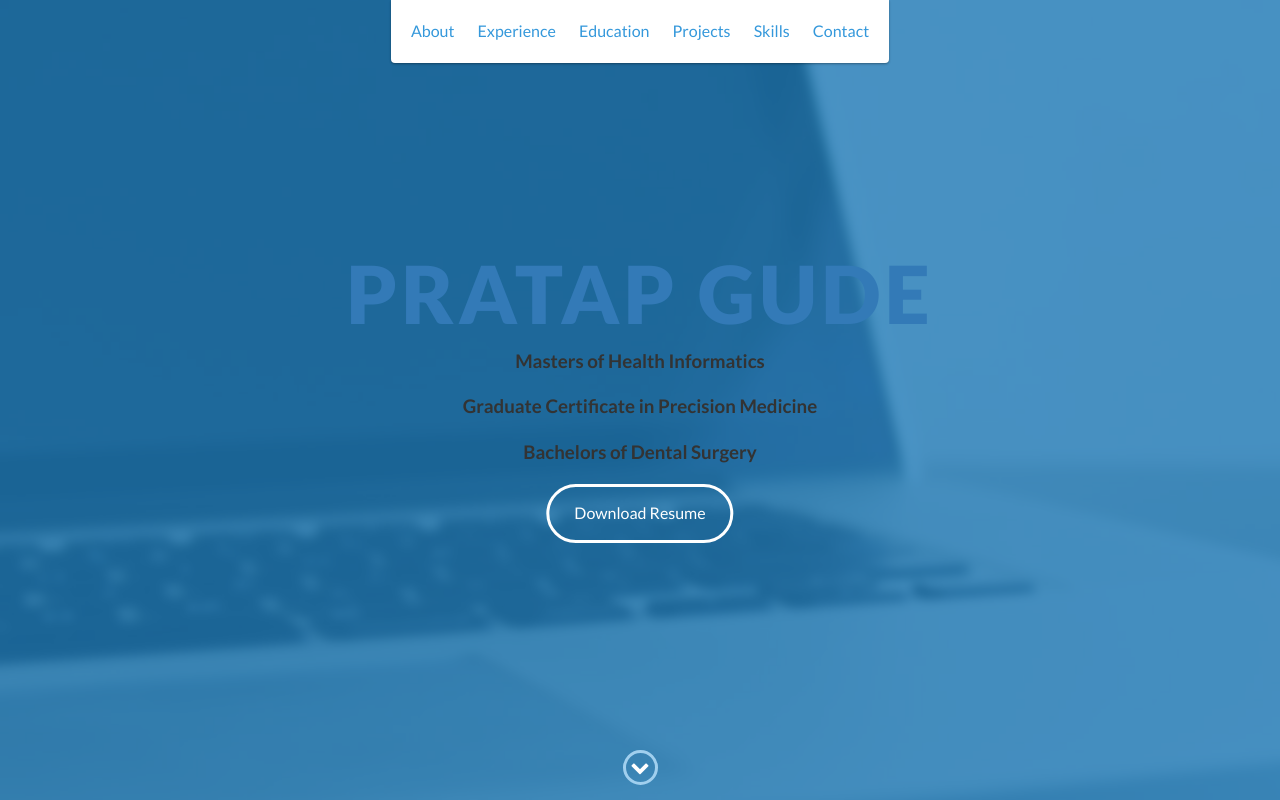
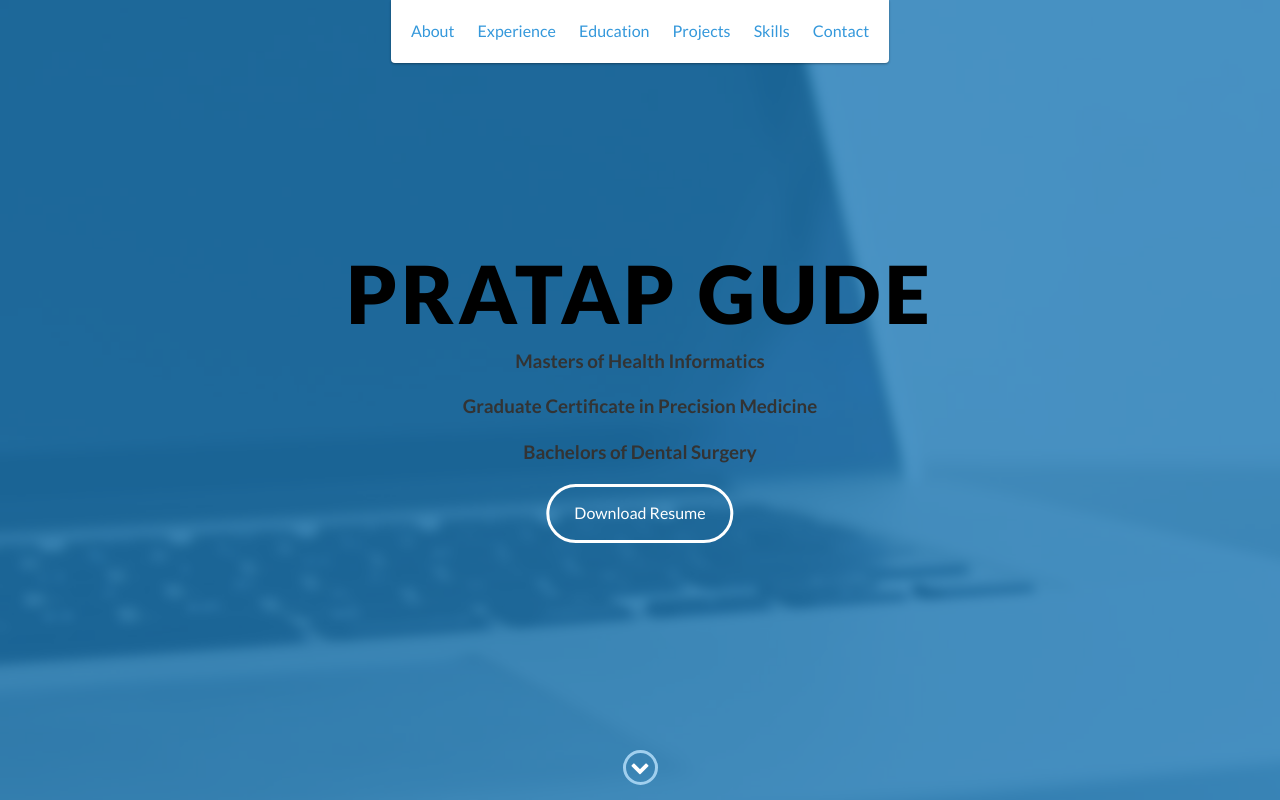
Before and after one commit to gvnsp/97.github.io, a website: page index.html in a window 1280 px wide. Shown: the top 800 px of the page. Drawn offline with nearby package versions, Linux system fonts and the light colour scheme.

Commit message:
Update LinkedIn profile display in index.html
Replaced LinkedIn badge script with a direct link to the profile.

```diff
--- a/index.html
+++ b/index.html
@@ -48,8 +48,7 @@
 
     <div id="lead">
         <div id="lead-content">
-			<script src="https://platform.linkedin.com/badges/js/profile.js" async defer type="text/javascript"></script>
-            <h1 style="color:black;"><div class="badge-base LI-profile-badge" data-locale="en_US" data-size="large" data-theme="dark" data-type="HORIZONTAL" data-vanity="gvnsp" data-version="v1"><a class="badge-base__link LI-simple-link" href="https://www.linkedin.com/in/gvnsp?trk=profile-badge">Pratap Gude</a></div></h1>
+			 <h1><a href="https://www.linkedin.com/in/gvnsp" target="_blank" style="color:black; text-decoration:none;"> Pratap Gude </a></h1>
             <h2> </h2>
             <h3>Masters of Health Informatics</h3>
             <h3>Graduate Certificate in Precision Medicine</h3>
```
